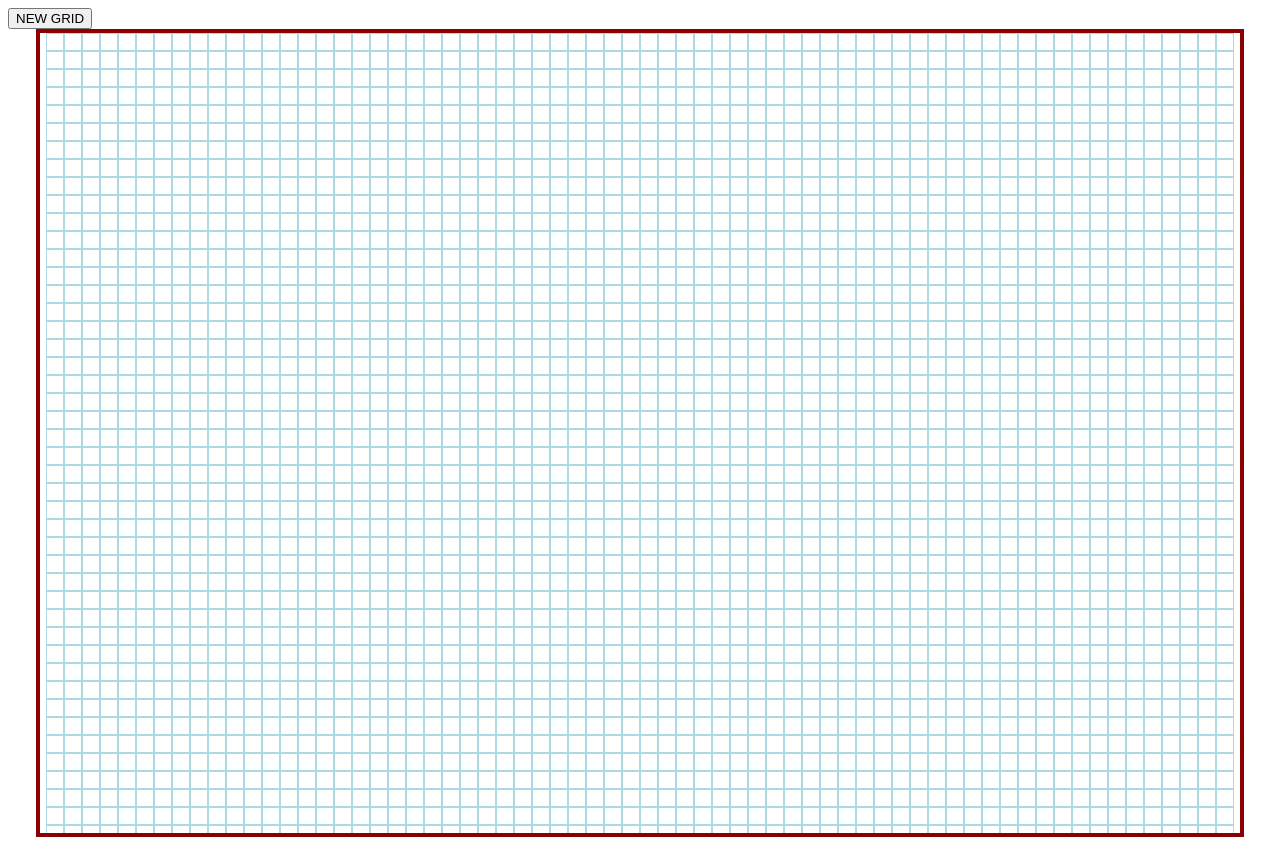
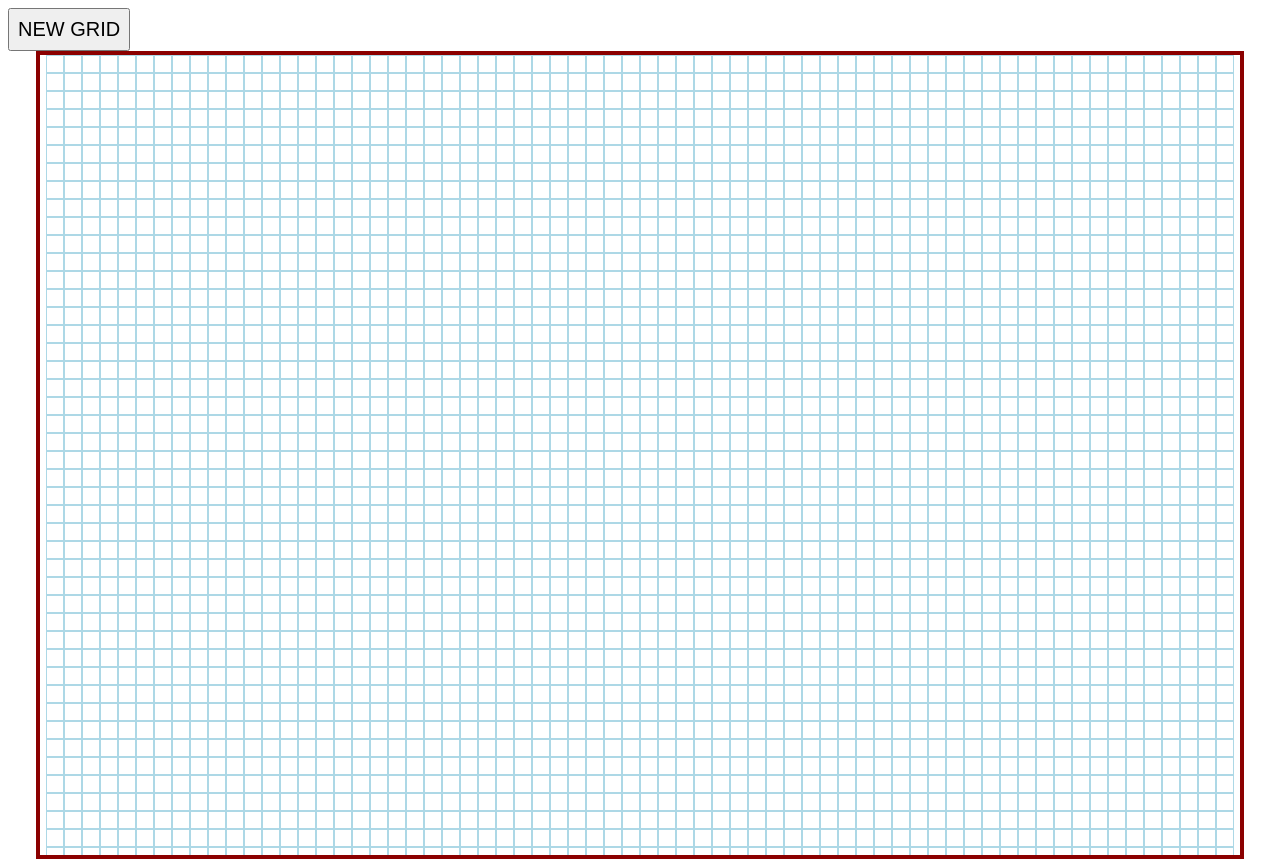
Before and after one commit to elvismourab/project-etch-a-sketch, a plain HTML site: page index.html in a window 1280 px wide. Before the commit the page ends 845 px from the top, so only its background shows below. Drawn offline with Linux system fonts and the light colour scheme.

Commit message:
Add .newGrid class

```diff
--- a/style.css
+++ b/style.css
@@ -19,3 +19,8 @@
     width: 16px;
     border: 1px solid lightblue;
 }
+
+.newGrid {
+    font-size: 20px;
+    padding: 8px;
+}
```
